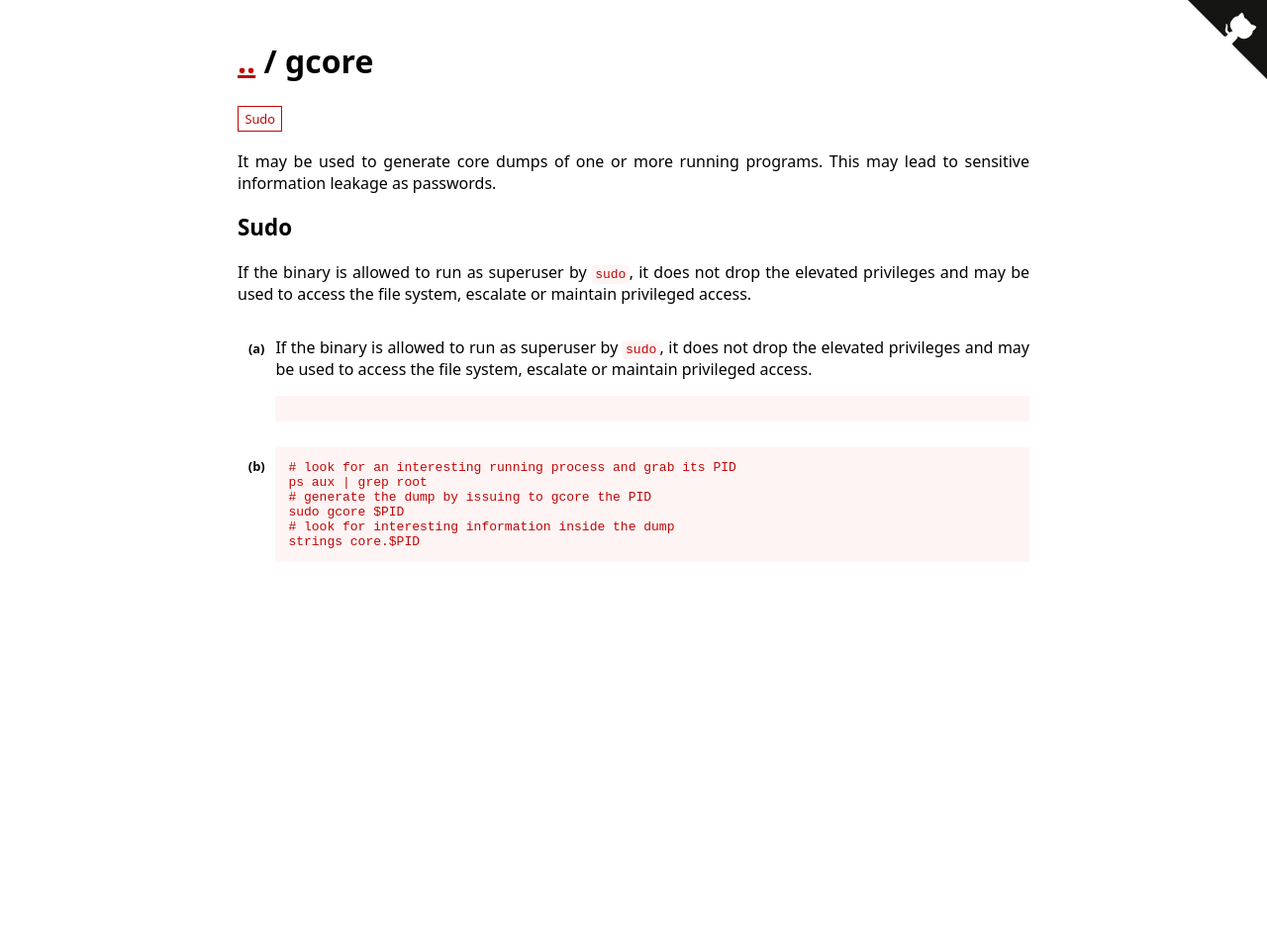
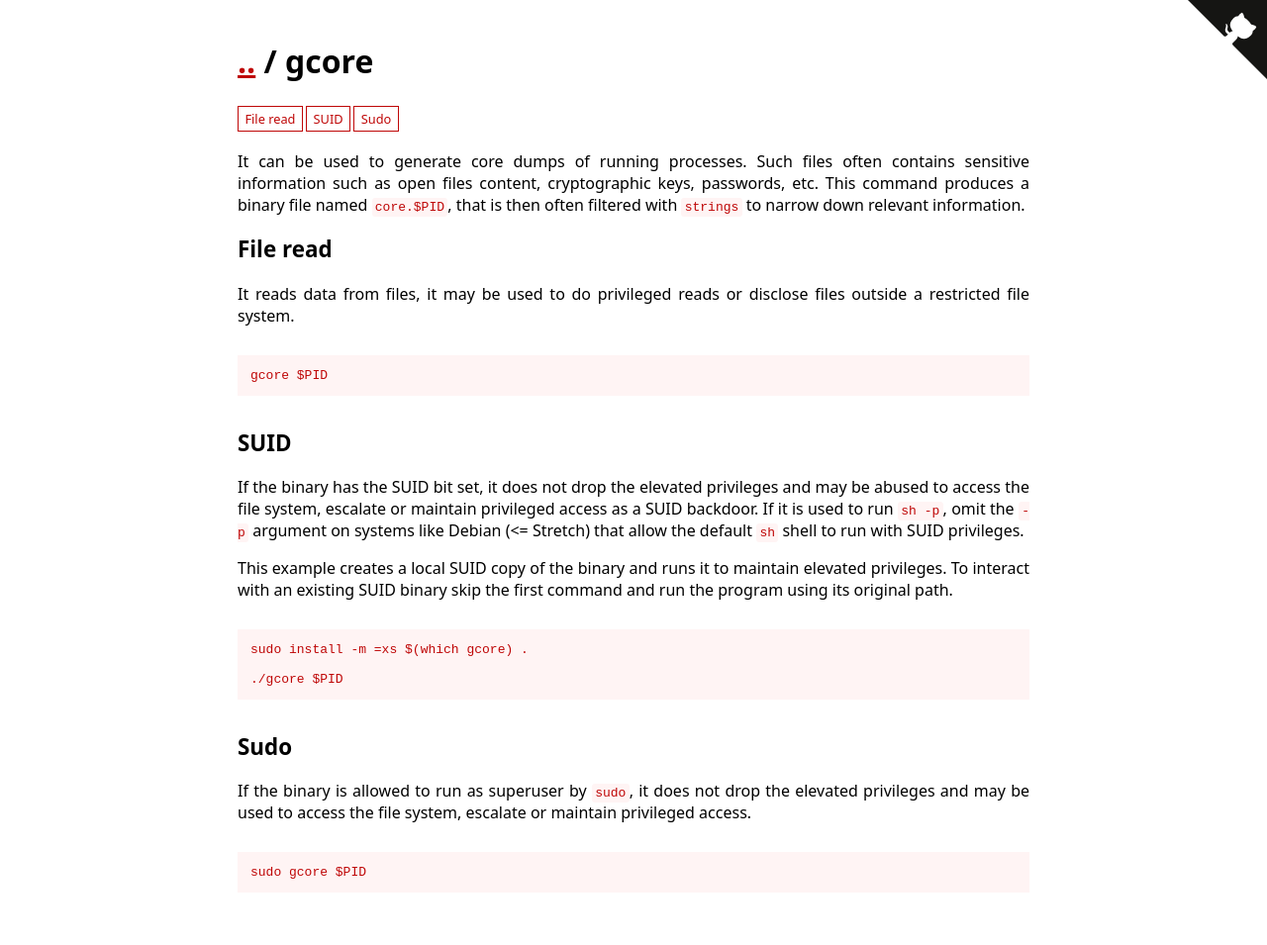
Before and after one commit to GTFOBins/GTFOBins.github.io, a Jekyll site: the page built from _gtfobins/gcore.md, in a window 1280 px wide. Shown: the whole page at 99% size. Built offline with Jekyll 4.4.1, drawn with Linux system fonts in a browser that asks for light colours; before the commit the page ends 900 px from its top, so only the background shows below that.

Commit message:
Fix and simplify

```diff
--- a/_gtfobins/gcore.md
+++ b/_gtfobins/gcore.md
@@ -1,13 +1,10 @@
 ---
-description: It may be used to generate core dumps of one or more running programs. This may lead to sensitive information leakage as passwords.
+description: It can be used to generate core dumps of running processes. Such files often contains sensitive information such as open files content, cryptographic keys, passwords, etc. This command produces a binary file named `core.$PID`, that is then often filtered with `strings` to narrow down relevant information.
 functions:
+  file-read:
+    - code: gcore $PID
   sudo:
-    - description: If the binary is allowed to run as superuser by `sudo`, it does not drop the elevated privileges and may be used to access the file system, escalate or maintain privileged access.
-    - code: |
-        # look for an interesting running process and grab its PID
-        ps aux | grep root
-        # generate the dump by issuing to gcore the PID
-        sudo gcore $PID
-        # look for interesting information inside the dump
-        strings core.$PID
+    - code: sudo gcore $PID
+  suid:
+    - code: ./gcore $PID
 ---
```
